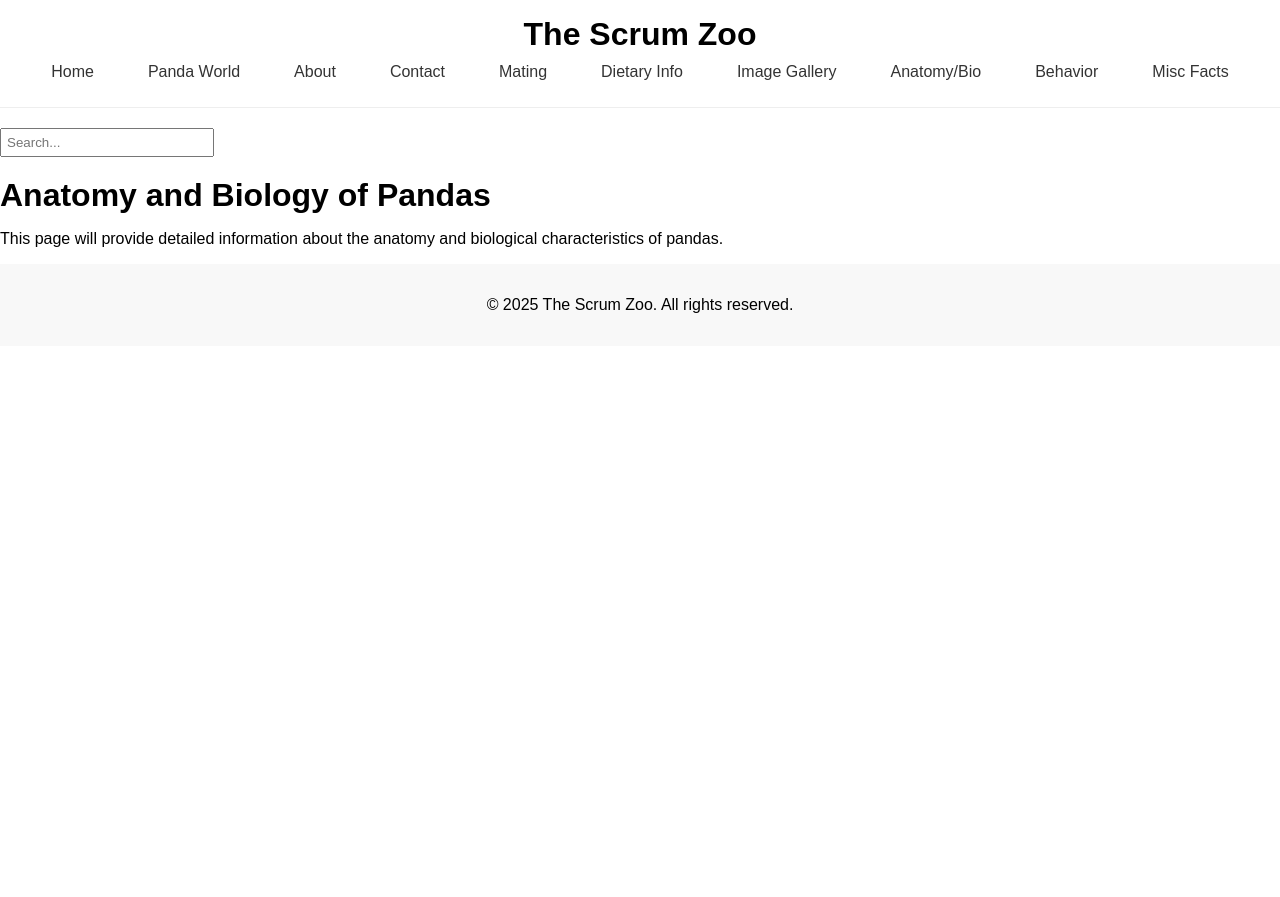
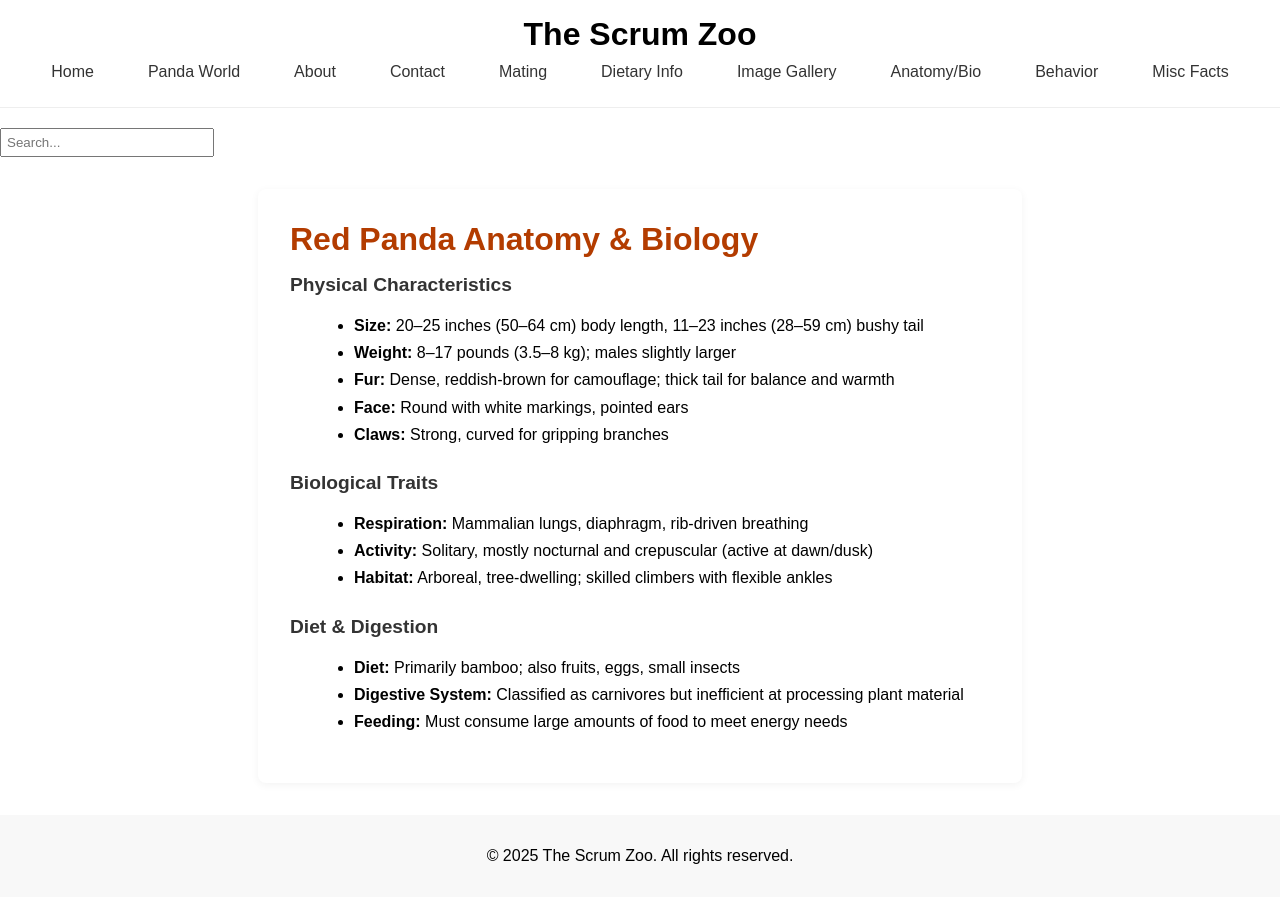
Before and after one commit to csveritas/scrum-zoo, a React (Create React App) app in the folder scrum-zoo/: page /panda-world/anatomy-bio in a window 1280 px wide. Before the commit the page ends 800 px from the top, so only its background shows below. Built offline with nearby package versions, Linux system fonts and the light colour scheme.

Commit message:
add panda content

```diff
--- a/scrum-zoo/src/components/Header.tsx
+++ b/scrum-zoo/src/components/Header.tsx
@@ -30,7 +30,7 @@ const Header: React.FC = () => {
                         <Link to="/panda-world/ImageGallery">Image Gallery</Link>
                     </li>
                     <li>
-                        <Link to="/panda-world/AnatomyBio">Anatomy/Bio</Link>
+                        <Link to="/panda-world/anatomy-bio">Anatomy/Bio</Link>
                     </li>
                     <li>
                         <Link to="/panda-world/Behavior">Behavior</Link>
--- a/scrum-zoo/src/pages/panda-world/AnatomyBio.tsx
+++ b/scrum-zoo/src/pages/panda-world/AnatomyBio.tsx
@@ -2,9 +2,34 @@ import React from 'react';
 
 const AnatomyBio: React.FC = () => {
     return (
-        <div>
-            <h1>Anatomy and Biology of Pandas</h1>
-            <p>This page will provide detailed information about the anatomy and biological characteristics of pandas.</p>
+        <div style={{ background: 'white', padding: '2rem', borderRadius: '8px', maxWidth: '700px', margin: '2rem auto', boxShadow: '0 2px 8px rgba(0,0,0,0.05)' }}>
+            <h1 style={{ color: '#b33c00', marginBottom: '1rem' }}>Red Panda Anatomy & Biology</h1>
+            <section style={{ marginBottom: '1.5rem' }}>
+                <h2 style={{ color: '#333', fontSize: '1.2rem' }}>Physical Characteristics</h2>
+                <ul style={{ lineHeight: '1.7', marginLeft: '1.5rem' }}>
+                    <li><strong>Size:</strong> 20–25 inches (50–64 cm) body length, 11–23 inches (28–59 cm) bushy tail</li>
+                    <li><strong>Weight:</strong> 8–17 pounds (3.5–8 kg); males slightly larger</li>
+                    <li><strong>Fur:</strong> Dense, reddish-brown for camouflage; thick tail for balance and warmth</li>
+                    <li><strong>Face:</strong> Round with white markings, pointed ears</li>
+                    <li><strong>Claws:</strong> Strong, curved for gripping branches</li>
+                </ul>
+            </section>
+            <section style={{ marginBottom: '1.5rem' }}>
+                <h2 style={{ color: '#333', fontSize: '1.2rem' }}>Biological Traits</h2>
+                <ul style={{ lineHeight: '1.7', marginLeft: '1.5rem' }}>
+                    <li><strong>Respiration:</strong> Mammalian lungs, diaphragm, rib-driven breathing</li>
+                    <li><strong>Activity:</strong> Solitary, mostly nocturnal and crepuscular (active at dawn/dusk)</li>
+                    <li><strong>Habitat:</strong> Arboreal, tree-dwelling; skilled climbers with flexible ankles</li>
+                </ul>
+            </section>
+            <section>
+                <h2 style={{ color: '#333', fontSize: '1.2rem' }}>Diet & Digestion</h2>
+                <ul style={{ lineHeight: '1.7', marginLeft: '1.5rem' }}>
+                    <li><strong>Diet:</strong> Primarily bamboo; also fruits, eggs, small insects</li>
+                    <li><strong>Digestive System:</strong> Classified as carnivores but inefficient at processing plant material</li>
+                    <li><strong>Feeding:</strong> Must consume large amounts of food to meet energy needs</li>
+                </ul>
+            </section>
         </div>
     );
 };
--- a/scrum-zoo/src/pages/panda-world/Behavior.tsx
+++ b/scrum-zoo/src/pages/panda-world/Behavior.tsx
@@ -2,9 +2,22 @@ import React from 'react';
 
 const Behavior: React.FC = () => {
     return (
-        <div>
-            <h1>Panda Behavior</h1>
-            <p>This page will provide information about the behavior of pandas.</p>
+        <div style={{ background: 'white', padding: '2rem', borderRadius: '8px', maxWidth: '700px', margin: '2rem auto', boxShadow: '0 2px 8px rgba(0,0,0,0.05)' }}>
+            <h1 style={{ color: '#b33c00', marginBottom: '1rem' }}>Red Panda Behavior</h1>
+            <section style={{ marginBottom: '1.5rem' }}>
+                <h2 style={{ color: '#333', fontSize: '1.2rem' }}>Communication</h2>
+                <ul style={{ lineHeight: '1.7', marginLeft: '1.5rem' }}>
+                    <li><strong>Vocalizations:</strong> Squeals, twitters, huff-quacks signal alarm, mating interest, or social interaction.</li>
+                    <li><strong>Scent Marking:</strong> Scent glands at tail base and feet; rub on trees, rocks, ground to mark territory and convey identity, reproductive status, and boundaries.</li>
+                    <li><strong>Territoriality:</strong> Scent markings help avoid direct confrontations; red pandas are solitary and territorial.</li>
+                </ul>
+                <h3 style={{ color: '#555', fontSize: '1rem', marginTop: '1.2rem' }}>Communication with Other Species</h3>
+                <ul style={{ lineHeight: '1.7', marginLeft: '1.5rem' }}>
+                    <li><strong>Warning Calls:</strong> Sharp calls or hissing to scare away predators or unfamiliar animals.</li>
+                    <li><strong>Body Language:</strong> Standing on hind legs, arching back, baring teeth to appear larger and more intimidating.</li>
+                    <li><strong>Defensive Signals:</strong> Actions serve as defensive signals to avoid conflict and danger, not for cooperative communication.</li>
+                </ul>
+            </section>
         </div>
     );
 };
```
